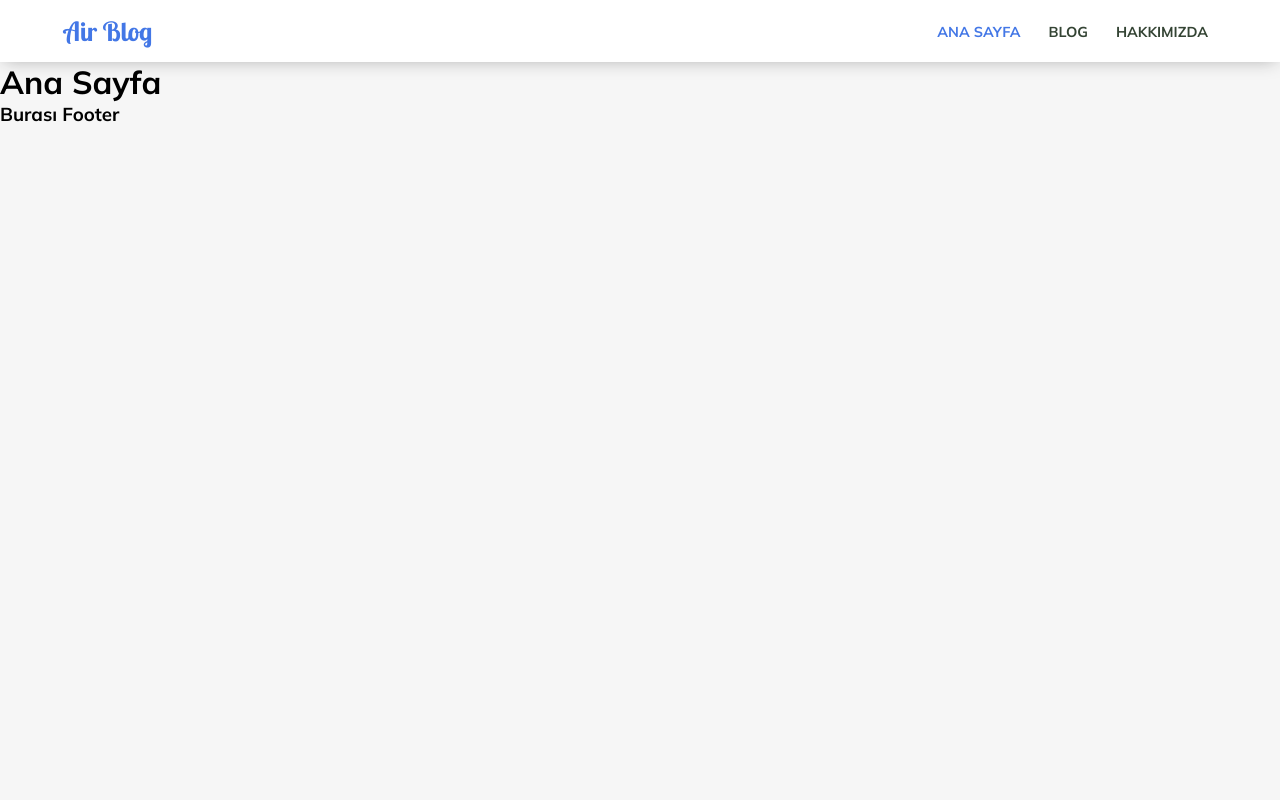
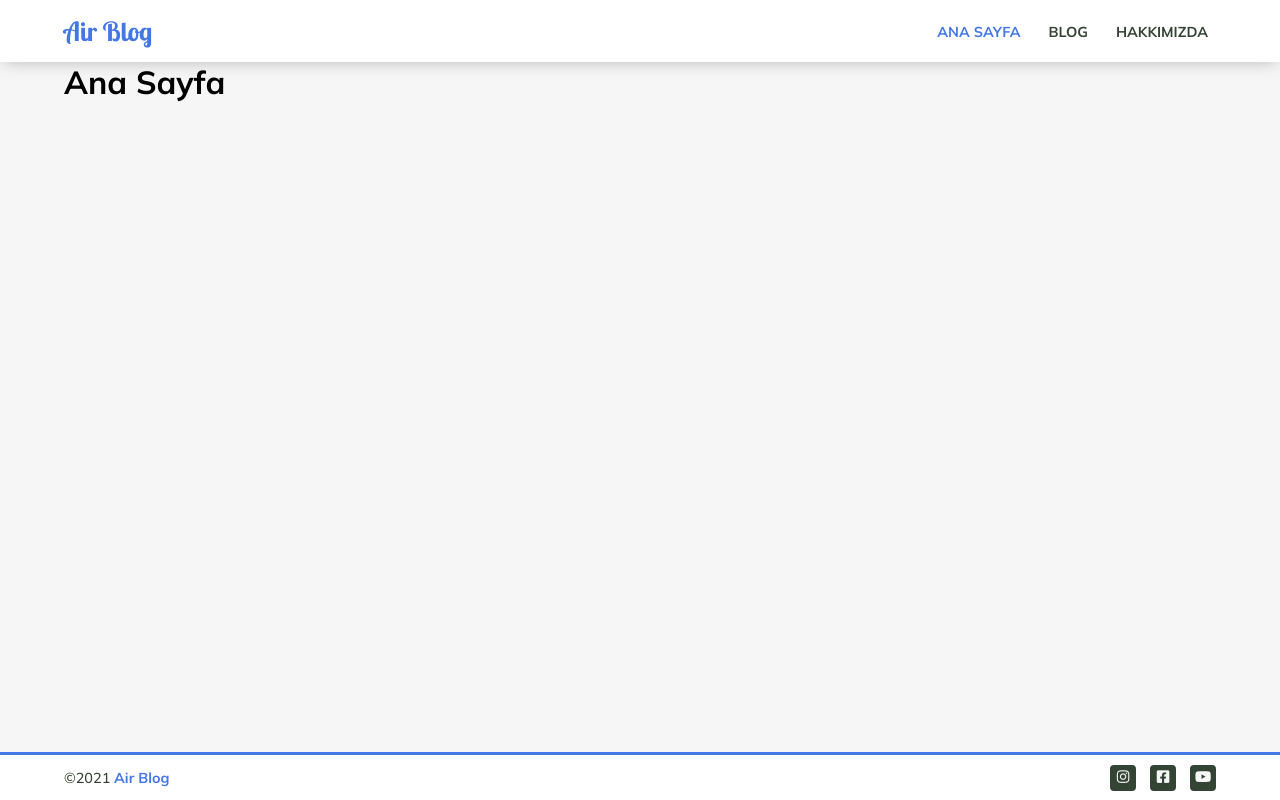
Before and after one commit to ertugrulsencer/air-blog, a Vue app: page / in a window 1280 px wide. Built offline with nearby package versions, Linux system fonts and the light colour scheme.

Commit message:
Footer component designed

```diff
--- a/public/index.html
+++ b/public/index.html
@@ -1,15 +1,23 @@
 <!DOCTYPE html>
 <html lang="">
   <head>
-    <meta charset="utf-8">
-    <meta http-equiv="X-UA-Compatible" content="IE=edge">
-    <meta name="viewport" content="width=device-width,initial-scale=1.0">
-    <link rel="icon" href="<%= BASE_URL %>favicon.ico">
+    <meta charset="utf-8" />
+    <meta http-equiv="X-UA-Compatible" content="IE=edge" />
+    <meta name="viewport" content="width=device-width,initial-scale=1.0" />
+    <link rel="icon" href="<%= BASE_URL %>favicon.ico" />
+    <link
+      rel="stylesheet"
+      href="https://cdnjs.cloudflare.com/ajax/libs/font-awesome/5.15.3/css/all.min.css"
+    />
     <title><%= process.env.VUE_APP_TITLE %></title>
   </head>
   <body>
     <noscript>
-      <strong>We're sorry but <%= htmlWebpackPlugin.options.title %> doesn't work properly without JavaScript enabled. Please enable it to continue.</strong>
+      <strong
+        >We're sorry but <%= htmlWebpackPlugin.options.title %> doesn't work
+        properly without JavaScript enabled. Please enable it to
+        continue.</strong
+      >
     </noscript>
     <div id="app"></div>
     <!-- built files will be auto injected -->
--- a/src/assets/scss/_app.scss
+++ b/src/assets/scss/_app.scss
@@ -16,4 +16,14 @@ body {
   height: 100%;
   background: var(--light);
 }
+.wrapper {
+  height: 100%;
+  main {
+    height: calc(100% - (62px + 48px));
+    overflow-y: auto;
+    .container {
+      height: 100%;
+    }
+  }
+}
 @import "./globals";
--- a/src/components/shared/Footer.vue
+++ b/src/components/shared/Footer.vue
@@ -1,6 +1,19 @@
 <template>
   <footer class="footer">
-    <h3>Burası Footer</h3>
+    <div class="container">
+      <p>&copy;2021 <strong>Air Blog</strong></p>
+      <div class="social-media">
+        <a href="https://instagram.com/" class="link">
+          <i class="fab fa-instagram"></i>
+        </a>
+        <a href="https://facebook.com/" class="link">
+          <i class="fab fa-facebook-square"></i>
+        </a>
+        <a href="https://youtube.com/" class="link">
+          <i class="fab fa-youtube"></i>
+        </a>
+      </div>
+    </div>
   </footer>
 </template>
 
@@ -8,4 +21,43 @@
 export default {};
 </script>
 
-<style></style>
+<style lang="scss" scoped>
+@import "@/assets/scss/_mixins.scss";
+footer.footer {
+  @include flex;
+  margin-top: auto;
+  background: #ffffff;
+  height: 48px;
+  border-top: 3px solid var(--primary);
+  .container {
+    @include flex(space-between);
+    font-size: 0.9rem;
+    p {
+      font-weight: 500;
+      color: var(--dark);
+      strong {
+        color: var(--primary);
+      }
+    }
+    .social-media {
+      @include flex(flex-end);
+      .link {
+        @include flex;
+        background: var(--dark);
+        border-radius: 4px;
+        border: 2px solid var(--dark);
+        color: var(--light);
+        width: 26px;
+        height: 26px;
+        transition: all 300ms ease-in-out;
+        &:not(:last-child) {
+          margin-right: 14px;
+        }
+        &:hover {
+          background: var(--primary);
+        }
+      }
+    }
+  }
+}
+</style>
--- a/src/views/Home.vue
+++ b/src/views/Home.vue
@@ -1,6 +1,8 @@
 <template>
   <main>
-    <h1>Ana Sayfa</h1>
+    <div class="container">
+      <h1>Ana Sayfa</h1>
+    </div>
   </main>
 </template>
 
```
